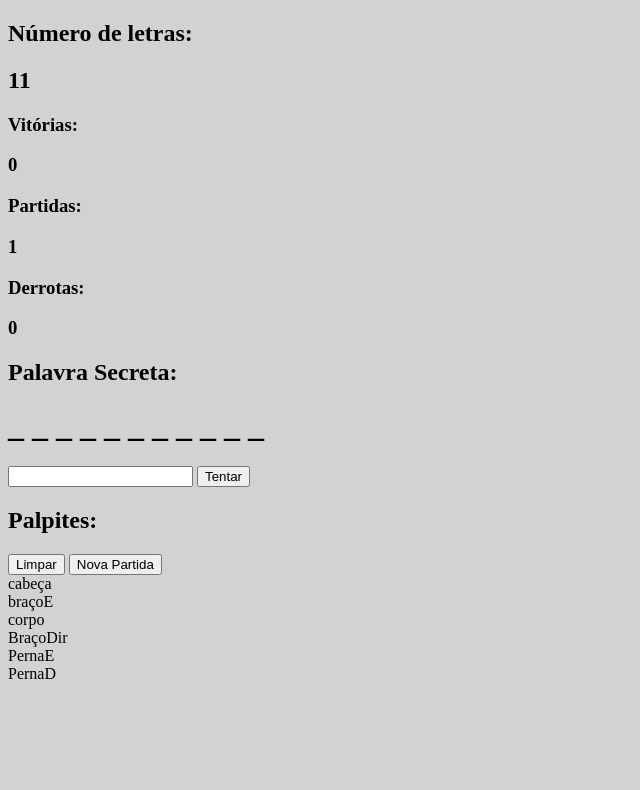
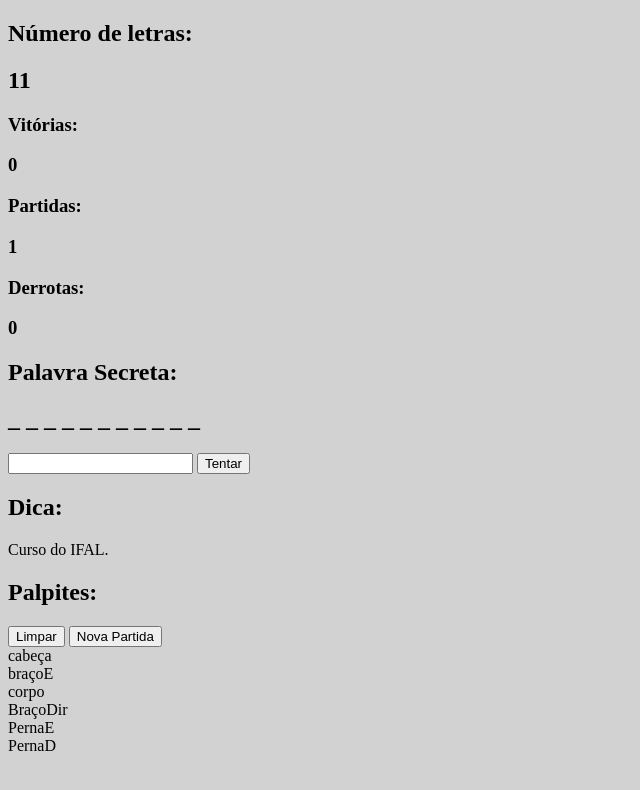
Before and after one commit to guilherme-gjv/Jogo-da-Forca-js, a plain HTML site: page html/index.html in a window 1280 px wide. Shown: the whole page, without its empty margins (0-640 px from the left). Drawn offline with Linux system fonts and the light colour scheme.

Commit message:
chore: tip text html defined :)

```diff
--- a/html/index.html
+++ b/html/index.html
@@ -9,11 +9,10 @@
   </head>
   <body>
     <div>
-      <div>
       <h2>Número de letras:</h2>
       <h2 id="numeroDeLetras"></h2>
     </div>
-    </div>
+
     <section>
       <div>
         <h3>Vitórias:</h3>
@@ -30,10 +29,18 @@
         </div>
       </div>
     </section>
+    <section>
+      <div>
         <h2>Palavra Secreta:</h2>
         <h1 id="palavraSecreta"></h1>
         <input id="letraInput" type="text" maxlength="1" />
         <button onclick="tentativa()">Tentar</button>
+      </div>
+      <div>
+        <h2>Dica:</h2>
+        <p id="dica"></p>
+      </div>
+    </section>
     <h2>Palpites:</h2>
     <p id="palpites"></p>
     <button onclick="limpar()">Limpar</button>
--- a/js/index.js
+++ b/js/index.js
@@ -212,7 +212,9 @@ function recarregarElementos() {
   let numeroDePartidasTitle = document.getElementById("numeroDePartidas");
   let numeroDeVitoriasTitle = document.getElementById("numeroDeVitorias");
   let numeroDeDerrotasTitle = document.getElementById("numeroDeDerrotas");
+  let dicaPalavraSorteadaText = document.getElementById("dica");
 
+  dicaPalavraSorteadaText.innerHTML = dicaPalavraSorteada.toString();
   palpitesText.innerHTML = palpites.toString();
   numeroDeLetrasTitle.innerHTML = palavraSecretaArray.length.toString();
   numeroDePartidasTitle.innerHTML = partidas.toString();
```
Lines whose indentation alone changed are shown as unchanged.
